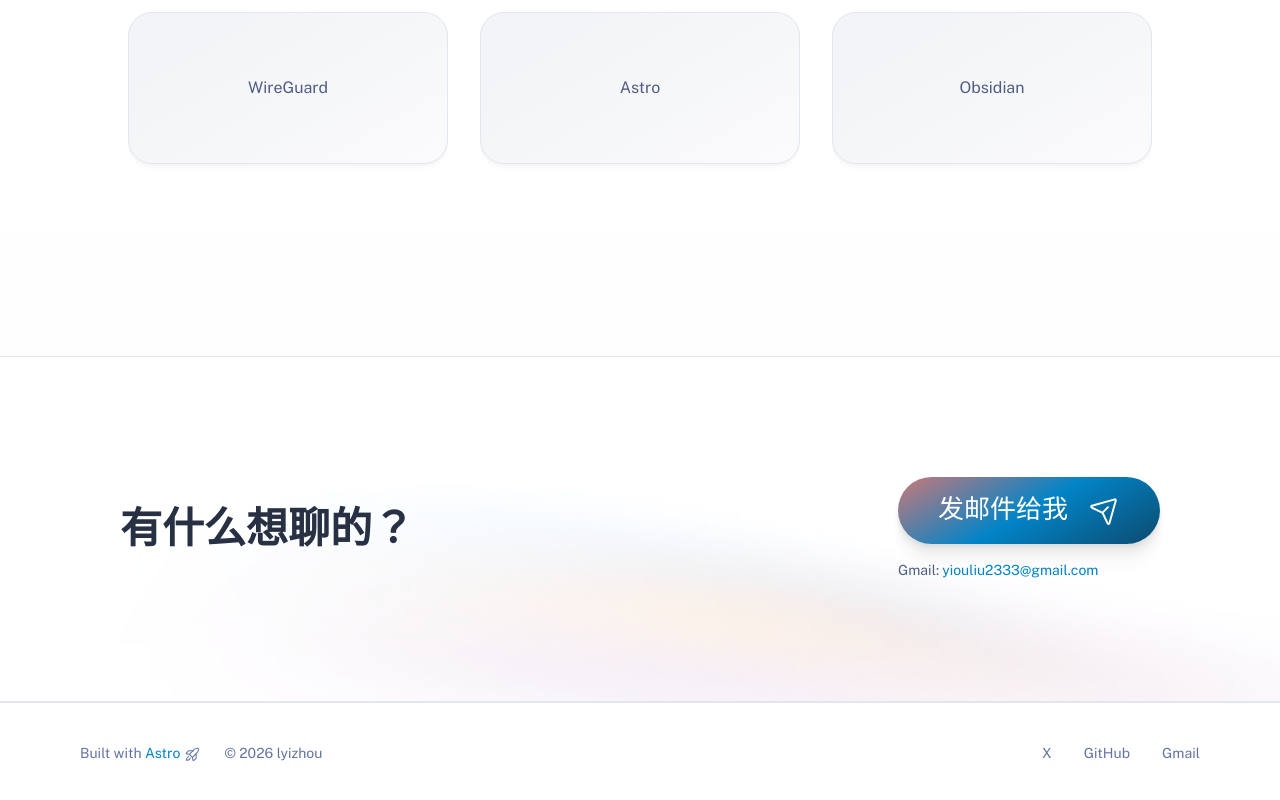
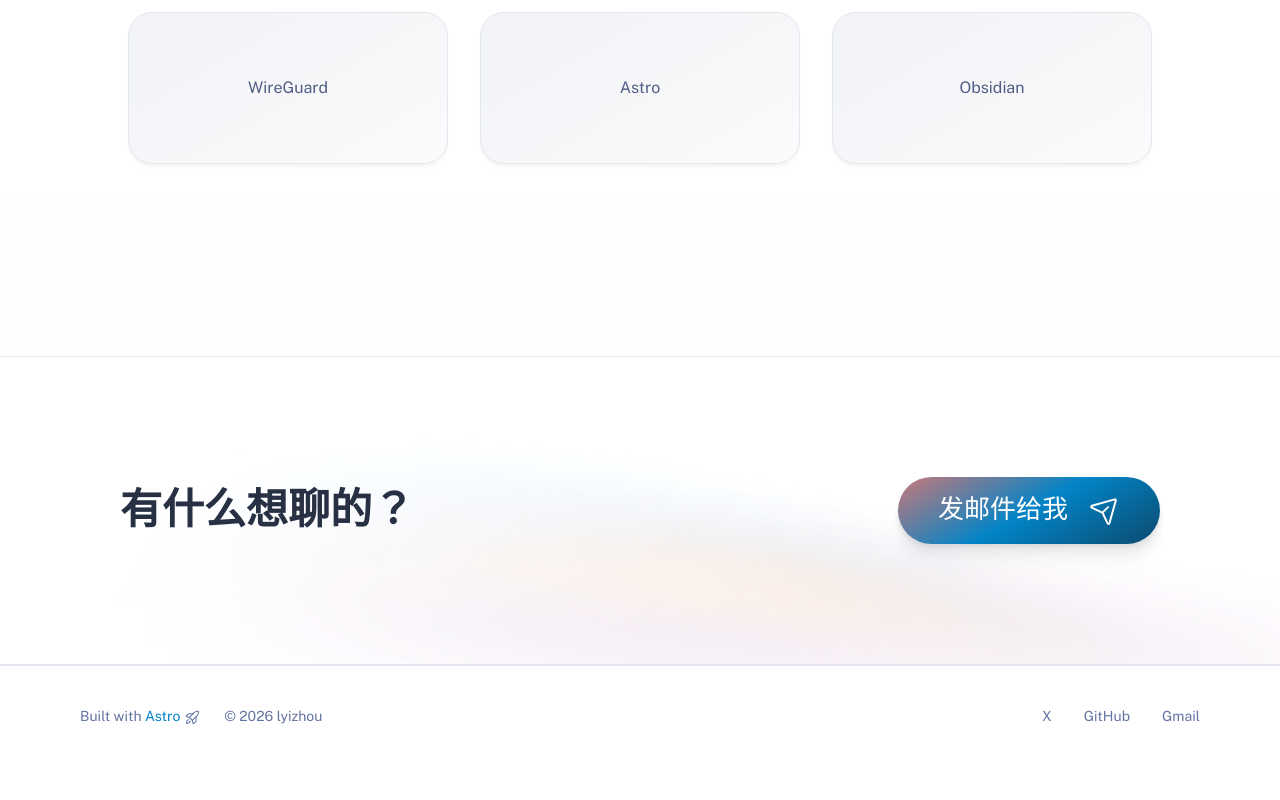
Before and after one commit to lyizhou/blog, an Astro site: page / in a window 1280 px wide. Shown: the part 2139-2939 px from the top of the page. After the commit the page ends 2906 px from the top, so only its background shows below. Built offline with nearby package versions, Linux system fonts and the light colour scheme; Astro itself is replaced by a stand-in of ours.

Commit message:
refactor: hide plain text email

```diff
--- a/src/components/ContactCTA.astro
+++ b/src/components/ContactCTA.astro
@@ -5,16 +5,10 @@
 
 <aside>
 	<h2>有什么想聊的？</h2>
-	<div class="actions">
-		<CallToAction href="mailto:yiouliu2333@gmail.com">
-			发邮件给我
-			<Icon icon="paper-plane-tilt" size="1.2em" />
-		</CallToAction>
-		<p class="email">
-			Gmail:
-			<a href="mailto:yiouliu2333@gmail.com">yiouliu2333@gmail.com</a>
-		</p>
-	</div>
+	<CallToAction href="mailto:yiouliu2333@gmail.com">
+		发邮件给我
+		<Icon icon="paper-plane-tilt" size="1.2em" />
+	</CallToAction>
 </aside>
 
 <style>
@@ -30,34 +24,10 @@
 		box-shadow: var(--shadow-sm);
 	}
 
-	.actions {
-		display: flex;
-		flex-direction: column;
-		align-items: center;
-		gap: 1rem;
-	}
-
 	h2 {
 		font-size: var(--text-xl);
 		text-align: center;
 		max-width: 15ch;
-	}
-
-	.email {
-		margin: 0;
-		color: var(--gray-300);
-		font-size: var(--text-sm);
-		text-align: center;
-	}
-
-	.email a {
-		color: var(--accent-regular);
-		text-decoration: none;
-	}
-
-	.email a:hover,
-	.email a:focus {
-		text-decoration: underline;
 	}
 
 	@media (min-width: 50em) {
@@ -72,13 +42,5 @@
 			font-size: var(--text-3xl);
 			text-align: left;
 		}
-
-		.actions {
-			align-items: flex-start;
-		}
-
-		.email {
-			text-align: left;
-		}
 	}
 </style>
```
